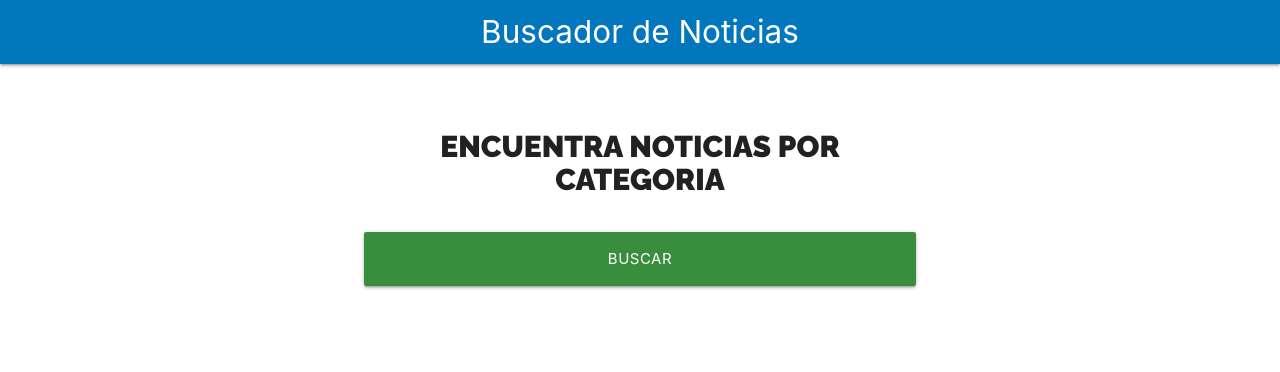
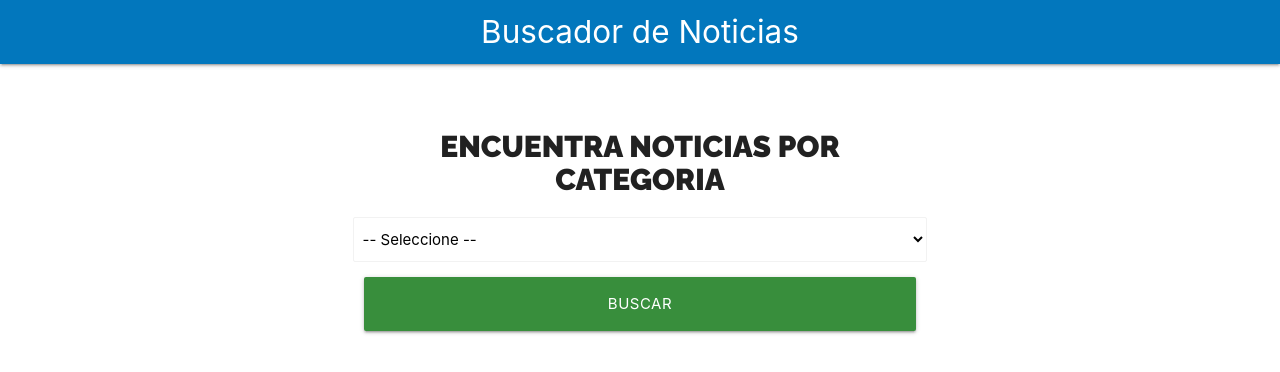
Before and after one commit to JeralPineda/react-noticias, a React (Create React App) app: page / in a window 1280 px wide. Shown: the top 372 px of the page. Built offline with nearby package versions, Linux system fonts and the light colour scheme.

Commit message:
Creando un hook para el select

```diff
--- a/src/components/Formulario.js
+++ b/src/components/Formulario.js
@@ -1,11 +1,16 @@
 import styles from './Formulario.module.css';
+import useSelect from './hooks/useSelect';
 
 const Formulario = () => {
+   const [categoria, SelectNoticias] = useSelect('', '');
+
    return (
       <div className={`${styles.buscador} row`}>
          <div className='col s12 m8 offset-m2'>
             <form>
                <h2 className={styles.heading}>Encuentra Noticias por Categoria</h2>
+
+               <SelectNoticias />
 
                <div className='input-field col s12'>
                   <input
--- /dev/null
+++ b/src/components/hooks/useSelect.js
@@ -0,0 +1,15 @@
+import React, { useState } from 'react';
+
+const useSelect = ({ stateInicial, opciones }) => {
+   const [state, setState] = useState(stateInicial);
+
+   const SelectNoticias = () => (
+      <select className='browser-default'>
+         <option value=''>-- Seleccione --</option>
+      </select>
+   );
+
+   return [state, SelectNoticias];
+};
+
+export default useSelect;
```
